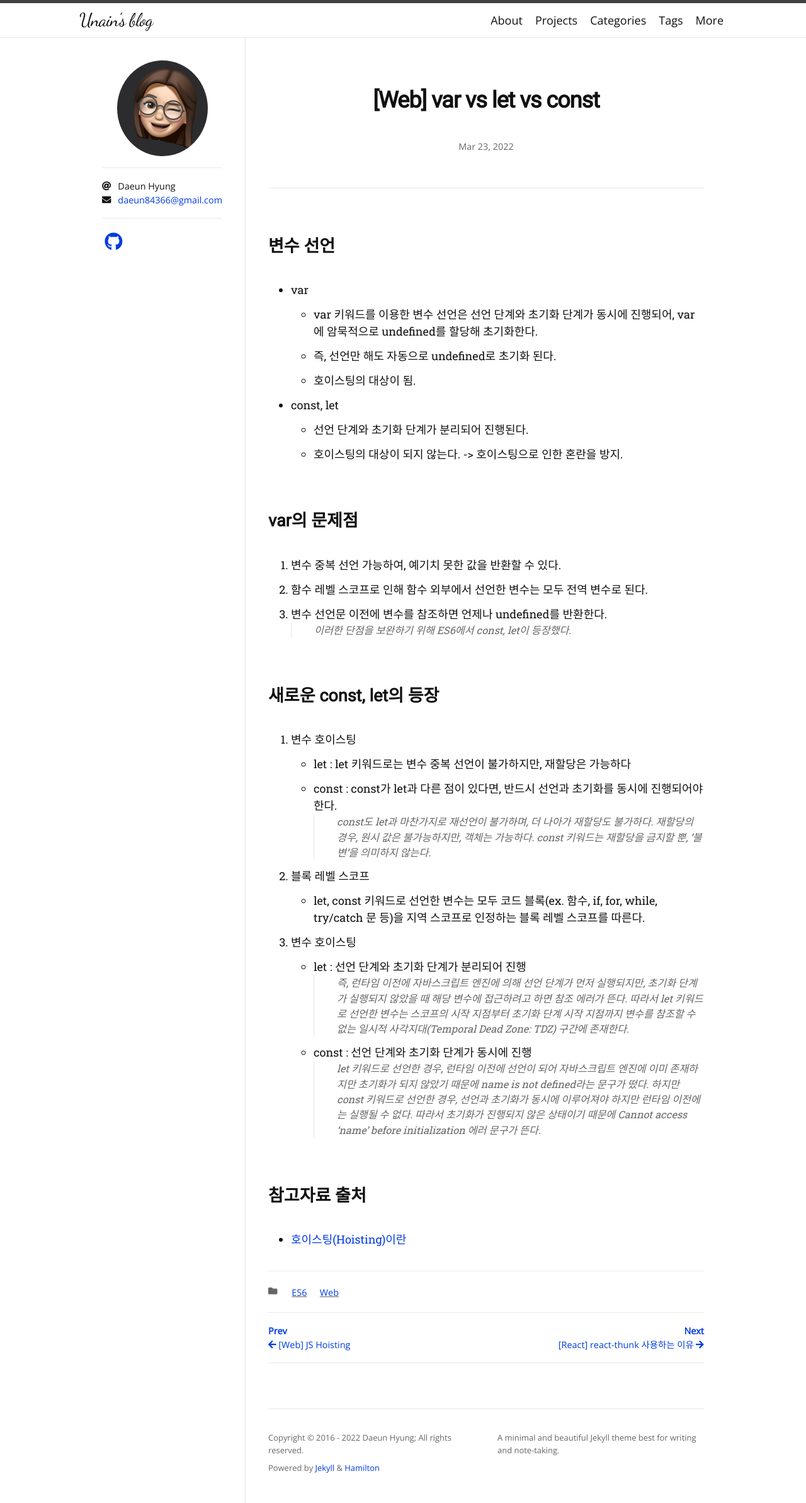
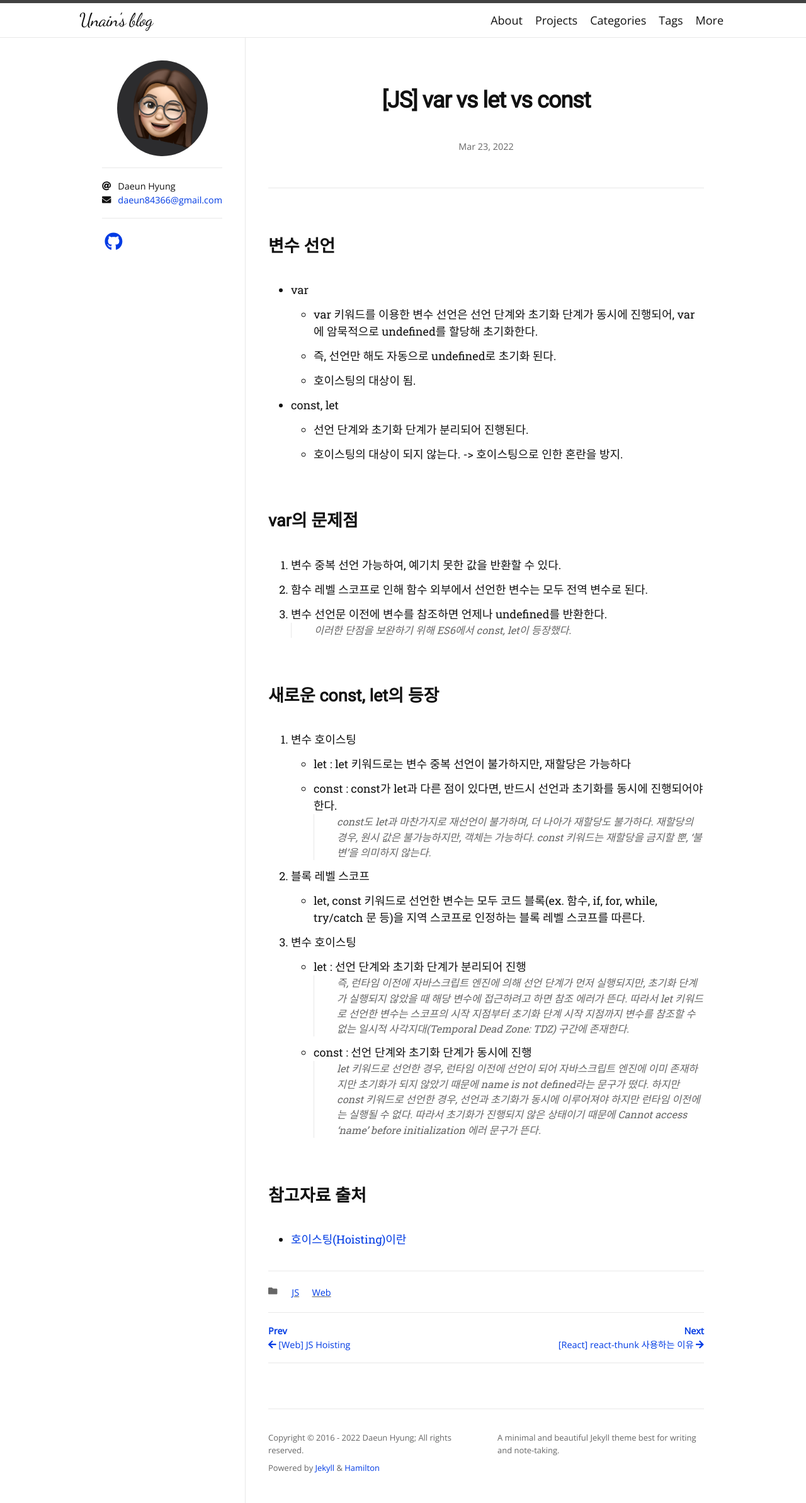
Before and after one commit to unain-dev/unain-dev.github.io, a Jekyll site: the page built from _posts/2022-03-23-web-varletconst.md, in a window 1280 px wide. Shown: the whole page at 63% size. Built offline with Jekyll 4.4.1, drawn with Linux system fonts in a browser that asks for light colours; nearby versions of some CDN libraries; some web fonts are replaced.

Commit message:
Update 2022-03-23-web-varletconst.md

```diff
--- a/_posts/2022-03-23-web-varletconst.md
+++ b/_posts/2022-03-23-web-varletconst.md
@@ -1,8 +1,8 @@
 ---
 layout: post
-title: "[Web] var vs let vs const"
+title: "[JS] var vs let vs const"
 # date: 2021-12-10 12:34:43 +0900
-categories: Web ES6
+categories: Web JS
 ---
 
 ## 변수 선언
```
